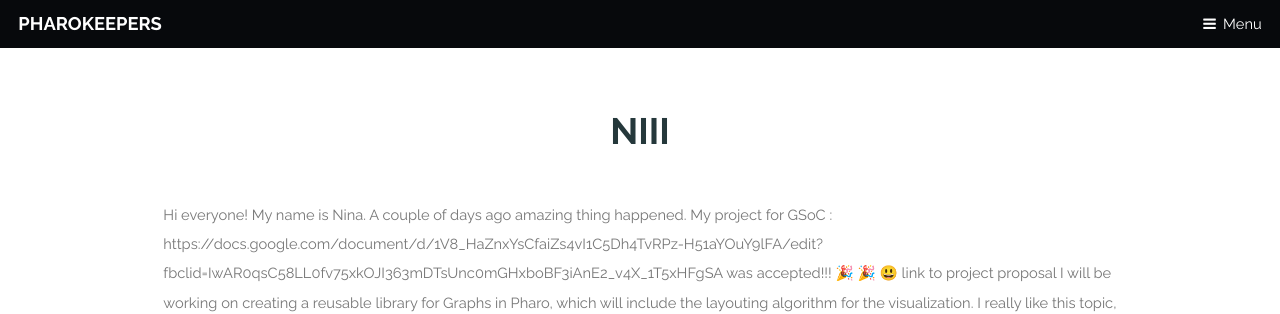
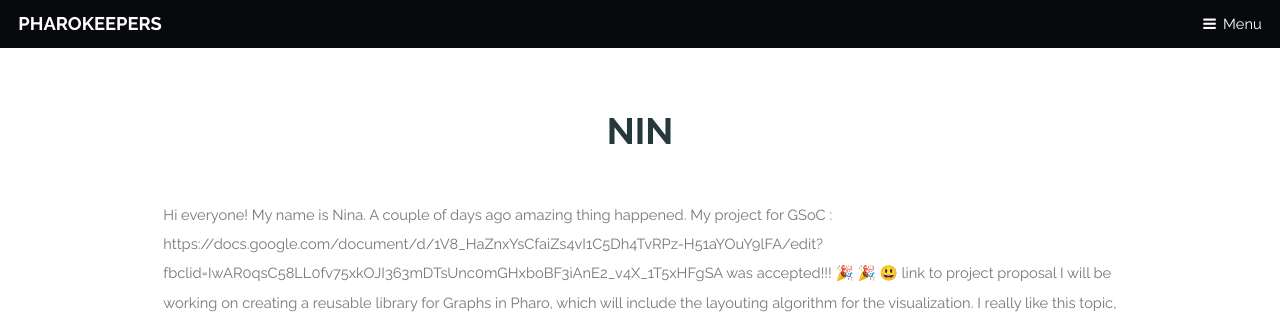
Before and after one commit to Pharokeepers/pharokeepers.github.io, a Jekyll site: the page built from _posts/2019-05-11-Nina_First_Week.markdown, in a window 1280 px wide. Shown: the top 314 px of the page. Built offline with Jekyll 4.4.1, drawn with Linux system fonts in a browser that asks for light colours; emoji names are drawn with the system emoji font; comment, search, counter and statistics services are not loaded.

Commit message:
Update 2019-05-11-Nina_First_Week.markdown

```diff
--- a/_posts/2019-05-11-Nina_First_Week.markdown
+++ b/_posts/2019-05-11-Nina_First_Week.markdown
@@ -1,12 +1,10 @@
 ---
 layout: post
-title: "Niii"
+title: "Nin"
 date: 2019-05-11 20:38:00 +0200
 categories: jekyll update
 comments: true
-Nina_Medic:
- name: Nina_Medic
-web: https://twitter.com/medicka992
+author: Nina_Medic
 ---
 
 Hi everyone! My name is Nina.
```
